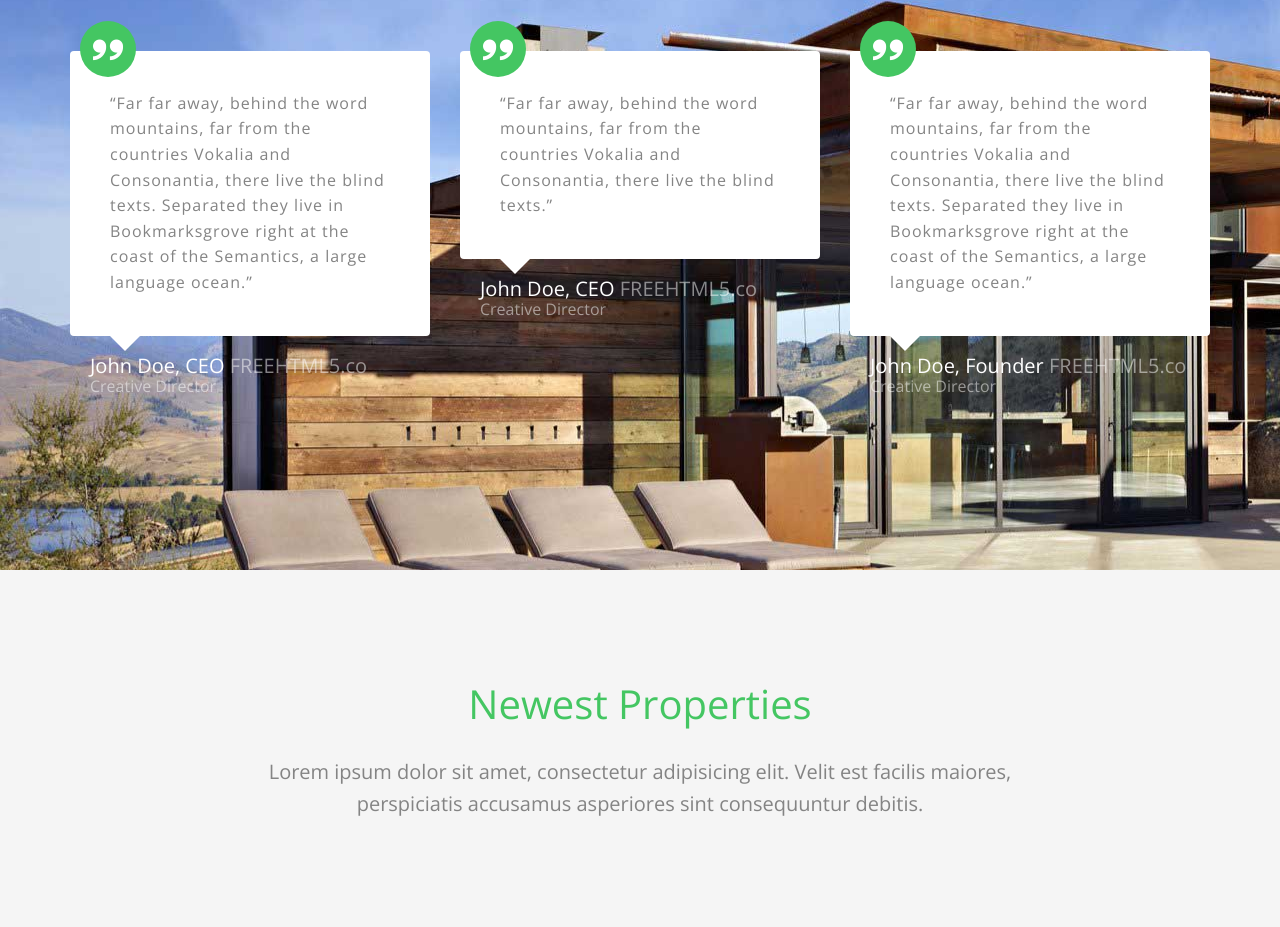
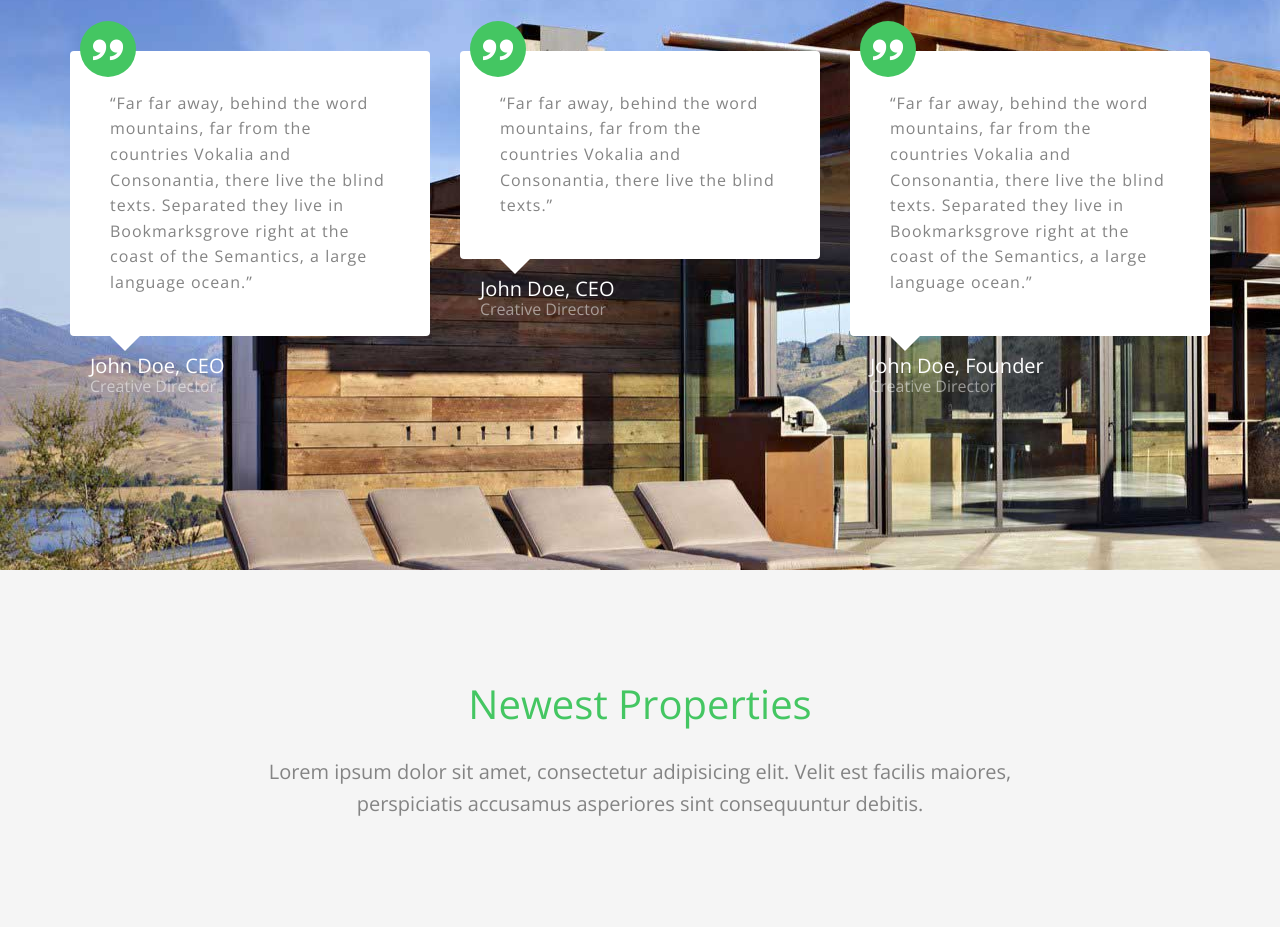
Before and after one commit to kamalkhan1993/estate, a plain HTML site: page index.html in a window 1280 px wide. Shown: the part 3387-4314 px from the top of the page. Drawn offline with nearby package versions, Linux system fonts and the light colour scheme; files whose address does not match are found by name.

Commit message:
Add files via upload

```diff
--- a/index.html
+++ b/index.html
@@ -430,7 +430,7 @@
 								<span class="quote"><span><i class="icon-quotes-right"></i></span></span>
 								<p>&ldquo;Far far away, behind the word mountains, far from the countries Vokalia and Consonantia, there live the blind texts. Separated they live in Bookmarksgrove right at the coast of the Semantics, a large language ocean.&rdquo;</p>
 							</blockquote>
-							<p class="author">John Doe, CEO <a href="http://freehtml5.co/" target="_blank">FREEHTML5.co</a> <span class="subtext">Creative Director</span></p>
+							<p class="author">John Doe, CEO <span class="subtext">Creative Director</span></p>
 						</div>
 
 					</div>
@@ -440,7 +440,7 @@
 								<span class="quote"><span><i class="icon-quotes-right"></i></span></span>
 								<p>&ldquo;Far far away, behind the word mountains, far from the countries Vokalia and Consonantia, there live the blind texts.&rdquo;</p>
 							</blockquote>
-							<p class="author">John Doe, CEO <a href="http://freehtml5.co/" target="_blank">FREEHTML5.co</a> <span class="subtext">Creative Director</span></p>
+							<p class="author">John Doe, CEO <span class="subtext">Creative Director</span></p>
 						</div>
 
 
@@ -451,7 +451,7 @@
 								<span class="quote"><span><i class="icon-quotes-right"></i></span></span>
 								<p>&ldquo;Far far away, behind the word mountains, far from the countries Vokalia and Consonantia, there live the blind texts. Separated they live in Bookmarksgrove right at the coast of the Semantics, a large language ocean.&rdquo;</p>
 							</blockquote>
-							<p class="author">John Doe, Founder <a href="#">FREEHTML5.co</a> <span class="subtext">Creative Director</span></p>
+							<p class="author">John Doe, Founder <span class="subtext">Creative Director</span></p>
 						</div>
 
 					</div>
@@ -598,7 +598,7 @@
 				<div class="row">
 					<div class="col-sm-3 text-center animate-box" data-animate-effect="fadeIn">
 						<div class="fh5co-staff">
-							<img class="img-responsive" src="images/user-1.jpg" alt="Free HTML5 Templates by freeHTML5.co">
+							<img class="img-responsive" src="images/user-1.jpg">
 							<h3>Jean Smith</h3>
 							<p>Quos quia provident consequuntur culpa facere ratione maxime commodi voluptates id repellat</p>
 							<p class="fh5co-social-icons">
@@ -612,7 +612,7 @@
 					</div>
 					<div class="col-sm-3 text-center animate-box" data-animate-effect="fadeIn">
 						<div class="fh5co-staff">
-							<img class="img-responsive" src="images/user-2.jpg" alt="Free HTML5 Templates by freeHTML5.co">
+							<img class="img-responsive" src="images/user-2.jpg">
 							<h3>Hush Raven</h3>
 							<p>Quos quia provident consequuntur culpa facere ratione maxime commodi voluptates id repellat</p>
 							<p class="fh5co-social-icons">
@@ -626,7 +626,7 @@
 					</div>
 					<div class="col-sm-3 text-center animate-box" data-animate-effect="fadeIn">
 						<div class="fh5co-staff">
-							<img class="img-responsive" src="images/user-3.jpg" alt="Free HTML5 Templates by freeHTML5.co">
+							<img class="img-responsive" src="images/user-3.jpg">
 							<h3>Alex King</h3>
 							<p>Quos quia provident consequuntur culpa facere ratione maxime commodi voluptates id repellat</p>
 							<p class="fh5co-social-icons">
@@ -640,7 +640,7 @@
 					</div>
 					<div class="col-sm-3 text-center animate-box" data-animate-effect="fadeIn">
 						<div class="fh5co-staff">
-							<img class="img-responsive" src="images/user-4.jpg" alt="Free HTML5 Templates by freeHTML5.co">
+							<img class="img-responsive" src="images/user-4.jpg">
 							<h3>Hush Raven</h3>
 							<p>Quos quia provident consequuntur culpa facere ratione maxime commodi voluptates id repellat</p>
 							<p class="fh5co-social-icons">
@@ -808,7 +808,7 @@
 								<a href="#"><i class="icon-dribbble2"></i></a>
 								<a href="#"><i class="icon-youtube"></i></a>
 							</p>
-							<p>Copyright 2016 Free Html5 <a href="#">Module</a>. All Rights Reserved. <br>Made with <i class="icon-heart3"></i> by <a href="http://freehtml5.co/" target="_blank">Freehtml5.co</a> / Demo Images: <a href="https://unsplash.com/" target="_blank">Unsplash</a> &amp; <a href="http://blog.gessato.com/" target="_blank">Gessato</a></p>
+							<p>Copyright 2022 All Rights Reserved.</p>
 						</div>
 					</div>
 				</div>
```
Also changed, not shown: agent.html (+7 -8 lines), blog.html (+2 -9 lines), contact.html (+1 -2 lines), properties.html (+3 -2 lines).
